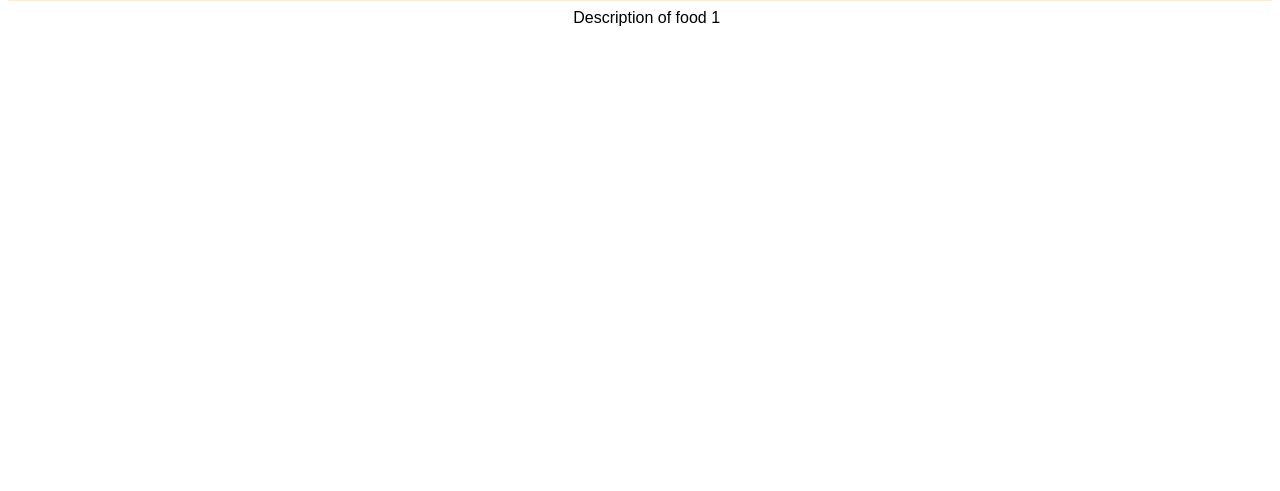
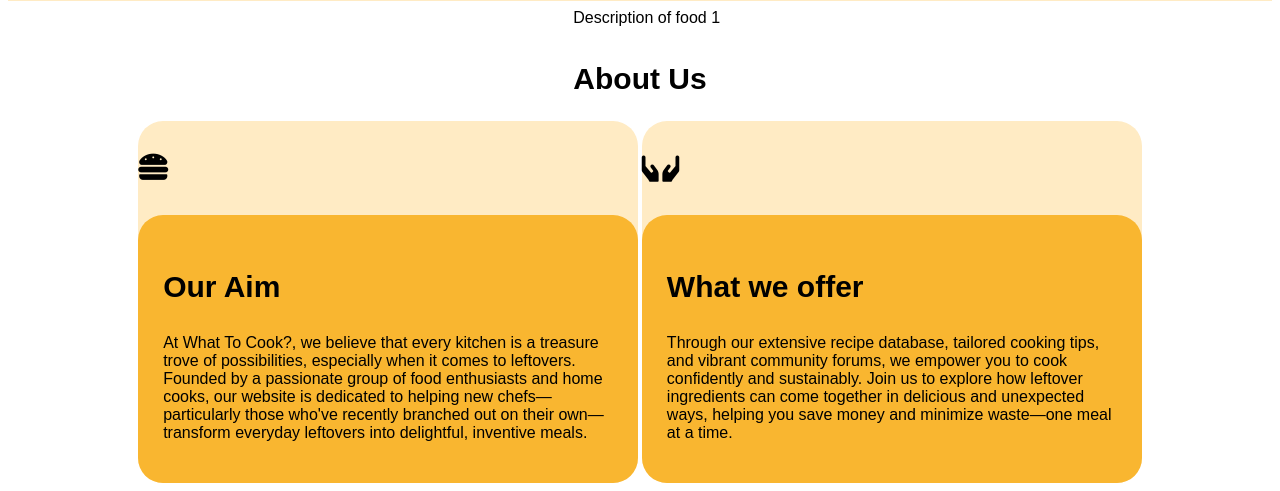
Before and after one commit to 23450728/AgileWebDev3403, a Flask app: page / in a window 1280 px wide. Shown: the part 515-1006 px from the top of the page. Before the commit the page ends 541 px from the top, so only its background shows below. Run offline with Flask 3, Linux system fonts and the light colour scheme; some libraries are stand-ins or nearby versions.

Commit message:
Added "About us" section - to be reformatted

```diff
--- a/app/templates/home.html
+++ b/app/templates/home.html
@@ -31,4 +31,27 @@
             </div>
         </div>
     </div>
+    <br>
+    <br>
+    <h2>About Us</h2>
+    <div class="about-us-section">
+        <div class="about-us">
+            <div class="about-icon">
+                <h3 class="about-icon"><i class="fas fa-hamburger"></i></h3>
+            </div>
+            <div class="about-us-text">
+                <h3>Our Aim</h3>
+                <p>At What To Cook?, we believe that every kitchen is a treasure trove of possibilities, especially when it comes to leftovers. Founded by a passionate group of food enthusiasts and home cooks, our website is dedicated to helping new chefs—particularly those who've recently branched out on their own—transform everyday leftovers into delightful, inventive meals.</p>
+            </div>
+        </div>
+        <div class="about-us">
+            <div class="about-icon">
+                <h3 class="about-icon"><i class="fas fa-hands"></i></i></h3>
+            </div>
+            <div class="about-us-text">
+                <h3>What we offer</h3>
+                <p>Through our extensive recipe database, tailored cooking tips, and vibrant community forums, we empower you to cook confidently and sustainably. Join us to explore how leftover ingredients can come together in delicious and unexpected ways, helping you save money and minimize waste—one meal at a time. </p>
+            </div>
+        </div>
+    </div>
 {% endblock %}
```
